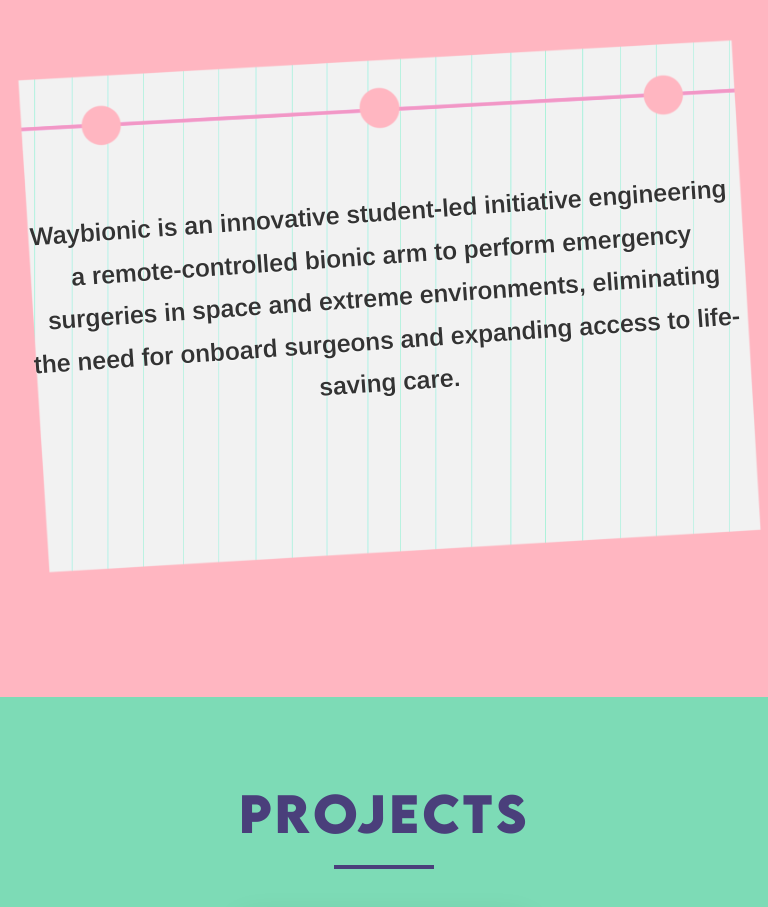
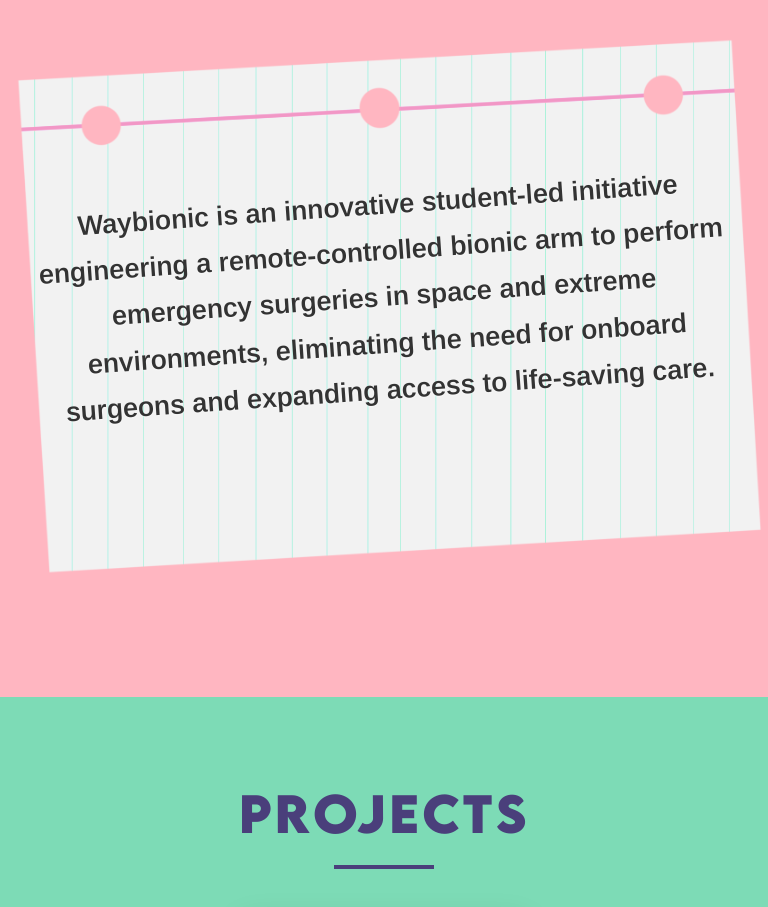
Before and after one commit to Waybionic/temp-website, a Next.js app in the folder waybionic/: page /about in a window 768 px wide. Shown: the part 1000-1907 px from the top of the page. Built offline with nearby package versions, Linux system fonts and the light colour scheme.

Commit message:
little edit to text size

```diff
--- a/waybionic/src/app/about/styles/blurb.css
+++ b/waybionic/src/app/about/styles/blurb.css
@@ -112,11 +112,11 @@
   }
 
   .blurb-text-container {
-    padding: 20px;
+    padding: 25px;
   }
 
   .blurb-text {
-    font-size: 25px;
+    font-size: 170%;
     text-align: center;
   }
 }
```
